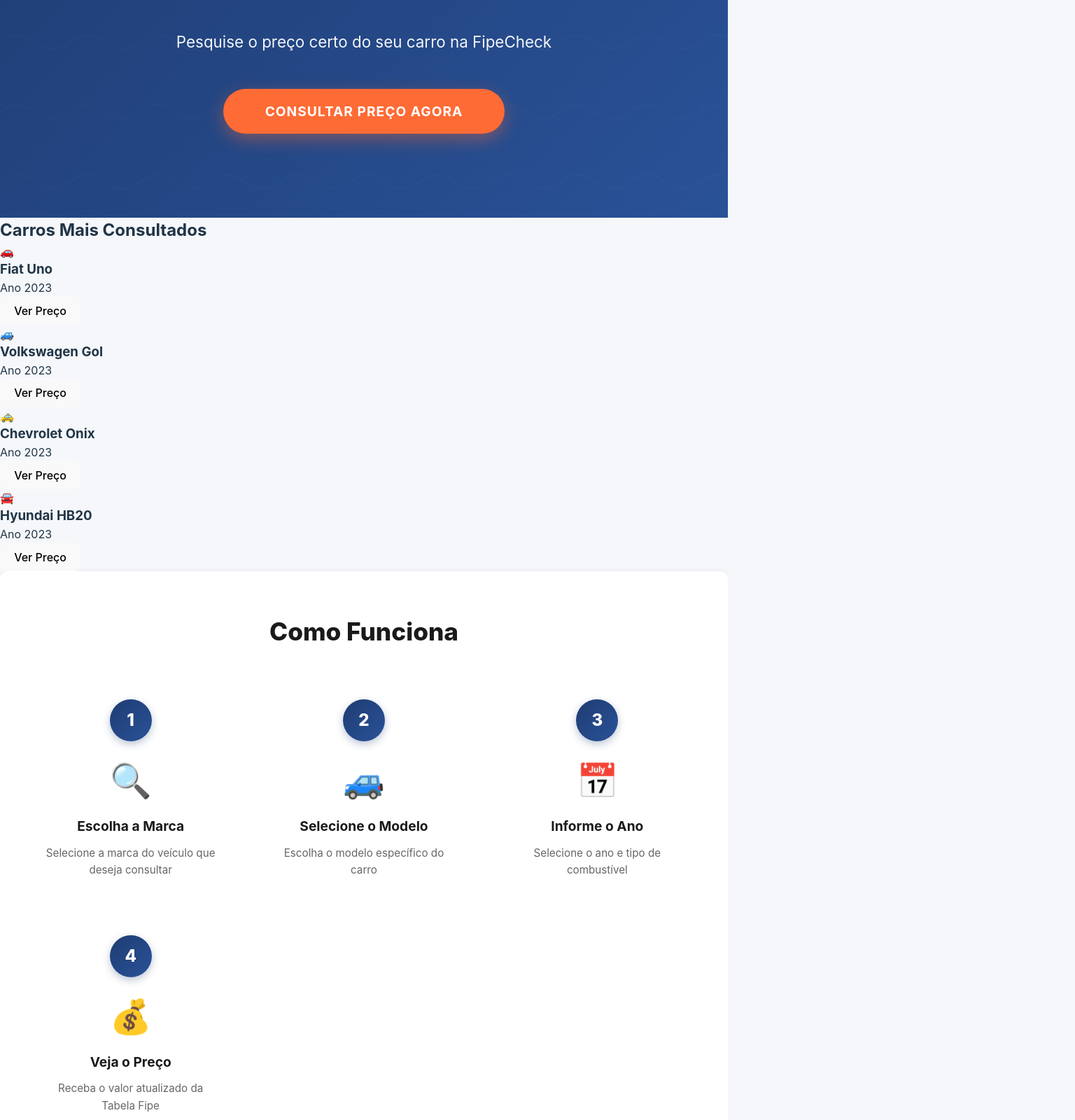
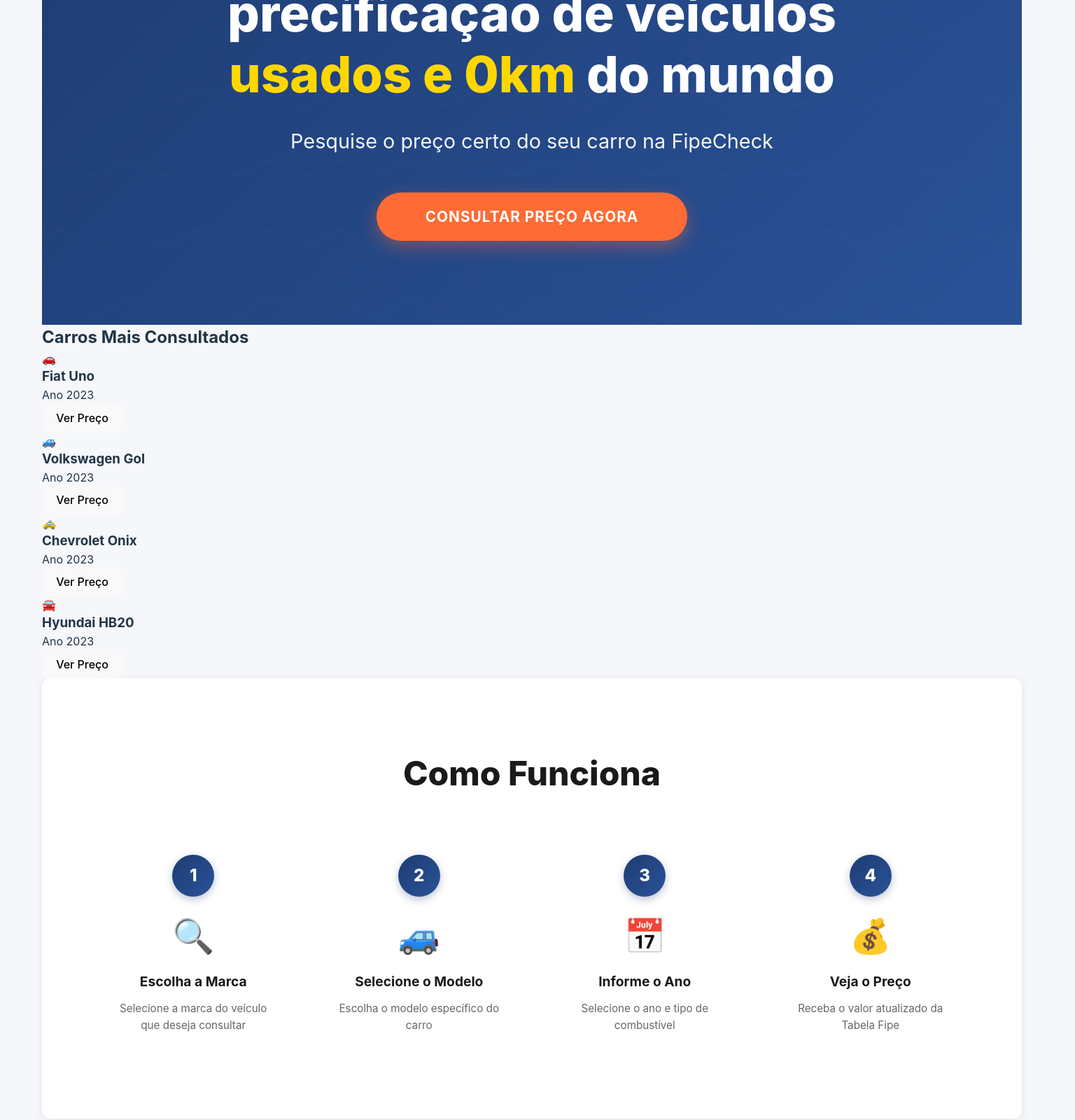
Before and after one commit to Lazarorx/desafio-minerva-tabela-fipe, a React (Vite) app in the folder tabela-fipe-app/: page / in a window 1536 px wide. Shown: the part 360-1960 px from the top of the page at 70% size. Built offline with nearby package versions, Linux system fonts and the light colour scheme.

Commit message:
feat: Melhora responsividade para telas de notebook e desktop (1024px+)

```diff
--- a/tabela-fipe-app/src/App.css
+++ b/tabela-fipe-app/src/App.css
@@ -93,6 +93,30 @@
   flex: 1;
   width: 100%;
   overflow-x: hidden;
+  padding: 40px 20px;
+}
+
+/* Container para centralizar conteúdo em telas grandes */
+main > * {
+  max-width: 1200px;
+  margin-left: auto;
+  margin-right: auto;
+}
+
+@media (min-width: 1024px) {
+  main {
+    padding: 60px 40px;
+  }
+}
+
+@media (min-width: 1440px) {
+  main {
+    padding: 80px 60px;
+  }
+
+  main > * {
+    max-width: 1400px;
+  }
 }
 
 footer {
--- a/tabela-fipe-app/src/styles/Hero.css
+++ b/tabela-fipe-app/src/styles/Hero.css
@@ -66,6 +66,32 @@
   box-shadow: 0 12px 32px rgba(255, 107, 53, 0.5);
 }
 
+/* Media queries para telas maiores */
+@media (min-width: 1024px) {
+  .hero-title {
+    font-size: 4rem;
+  }
+
+  .hero-subtitle {
+    font-size: 1.6rem;
+  }
+
+  .btn-hero-main {
+    font-size: 1.3rem;
+    padding: 22px 70px;
+  }
+}
+
+@media (min-width: 1440px) {
+  .hero-title {
+    font-size: 4.5rem;
+  }
+
+  .hero-subtitle {
+    font-size: 1.8rem;
+  }
+}
+
 @media (max-width: 968px) {
   .search-form {
     grid-template-columns: 1fr;
--- a/tabela-fipe-app/src/styles/HowItWorks.css
+++ b/tabela-fipe-app/src/styles/HowItWorks.css
@@ -22,6 +22,35 @@
   display: grid;
   grid-template-columns: repeat(auto-fit, minmax(220px, 1fr));
   gap: 40px;
+}
+
+/* Media queries para telas maiores */
+@media (min-width: 1024px) {
+  .how-it-works {
+    padding: 80px 60px;
+    margin-bottom: 80px;
+  }
+
+  .how-it-works h2 {
+    font-size: 2.5rem;
+    margin-bottom: 60px;
+  }
+
+  .steps-grid {
+    grid-template-columns: repeat(4, 1fr);
+    gap: 50px;
+  }
+}
+
+@media (min-width: 1440px) {
+  .how-it-works {
+    max-width: 1400px;
+    padding: 100px 80px;
+  }
+
+  .how-it-works h2 {
+    font-size: 3rem;
+  }
 }
 
 .step-card {
--- a/tabela-fipe-app/src/styles/PopularCars.css
+++ b/tabela-fipe-app/src/styles/PopularCars.css
@@ -18,6 +18,35 @@
   display: grid;
   grid-template-columns: repeat(auto-fit, minmax(280px, 1fr));
   gap: 30px;
+}
+
+/* Media queries para telas maiores */
+@media (min-width: 1024px) {
+  .popular-cars {
+    padding: 0 40px;
+    margin-bottom: 80px;
+  }
+
+  .popular-cars h2 {
+    font-size: 2.5rem;
+    margin-bottom: 60px;
+  }
+
+  .cars-grid {
+    grid-template-columns: repeat(3, 1fr);
+    gap: 40px;
+  }
+}
+
+@media (min-width: 1440px) {
+  .popular-cars {
+    max-width: 1400px;
+    padding: 0 60px;
+  }
+
+  .popular-cars h2 {
+    font-size: 3rem;
+  }
 }
 
 .car-card {
```
